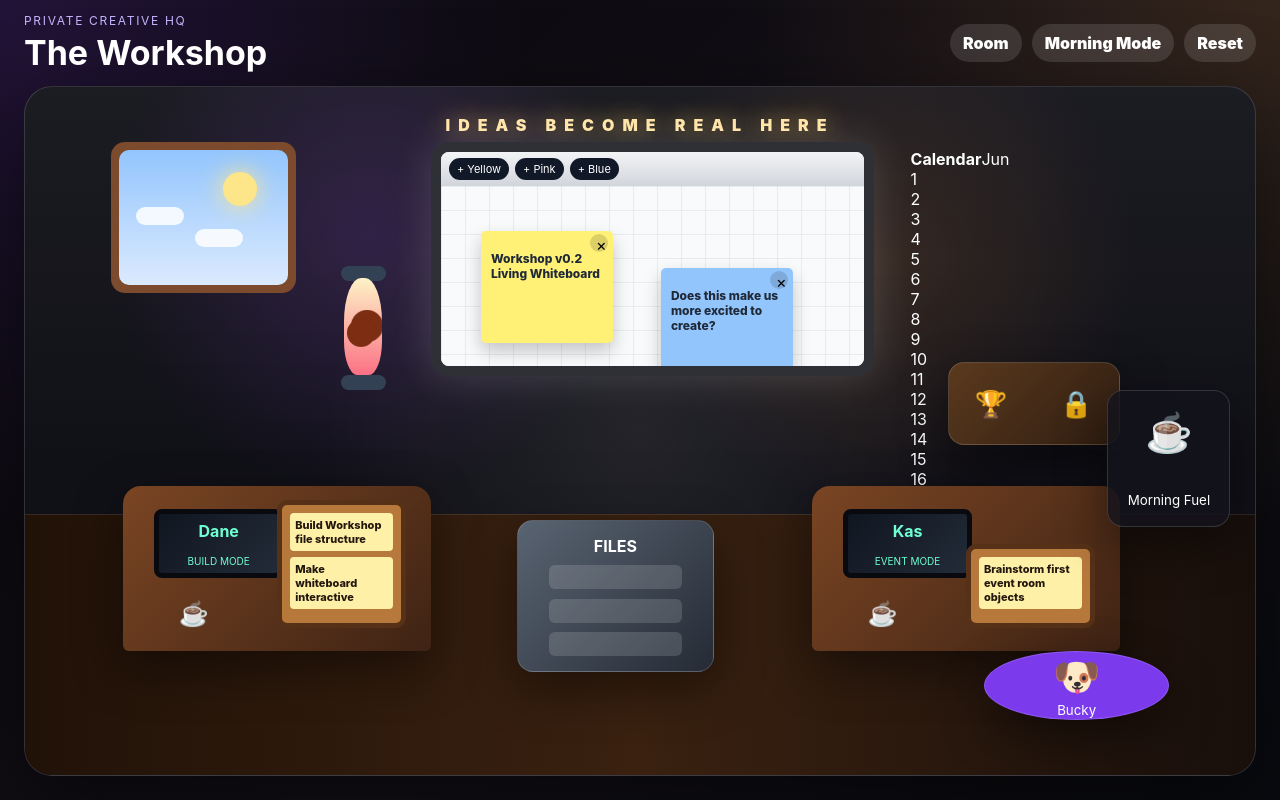
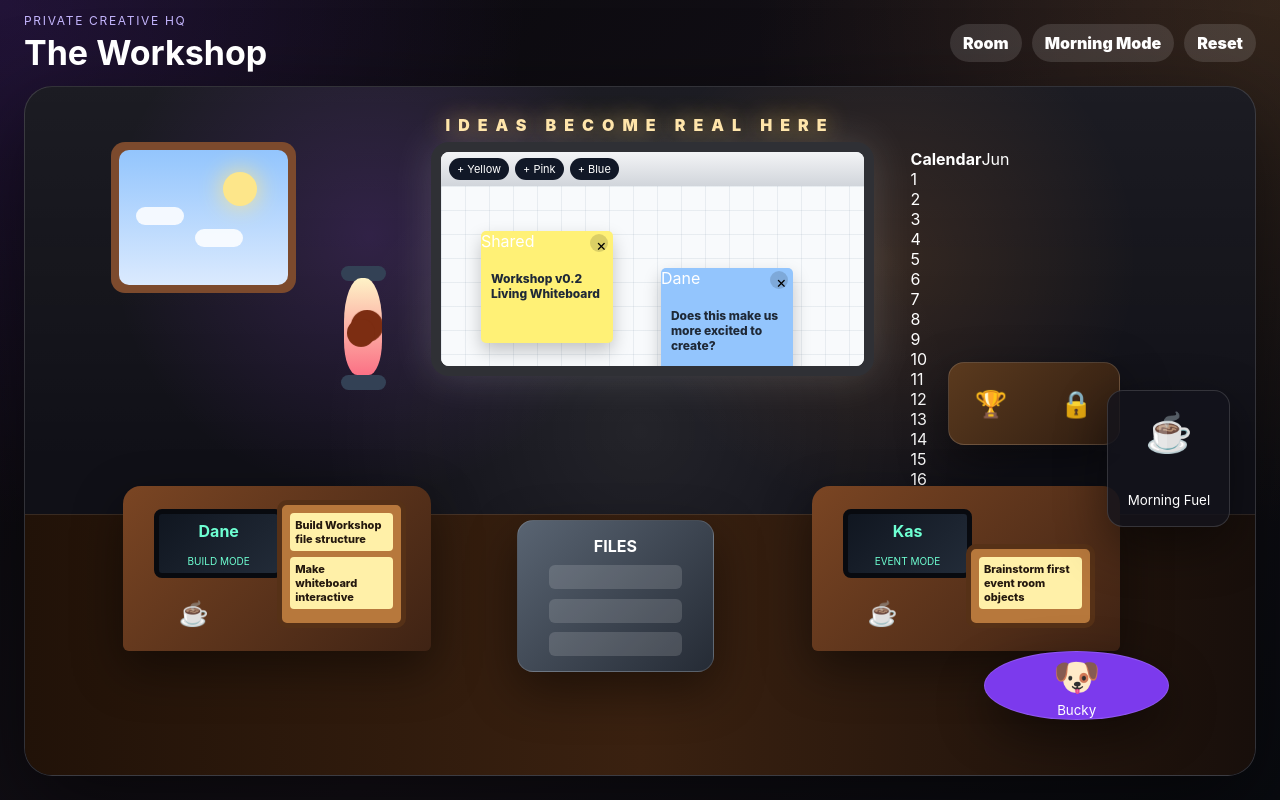
Before and after one commit to danechristensen21-prog/the-workshop, a React (Vite) app: page / in a window 1280 px wide. Built offline with nearby package versions, Linux system fonts and the light colour scheme.

Commit message:
Update StickyNote.jsx

```diff
--- a/src/objects/Whiteboard/StickyNote.jsx
+++ b/src/objects/Whiteboard/StickyNote.jsx
@@ -4,11 +4,9 @@ export default function StickyNote({ note, onUpdate, onDelete }) {
   const [isDragging, setIsDragging] = useState(false);
 
   function startDrag(event) {
-    if (event.target.tagName === "TEXTAREA" || event.target.tagName === "BUTTON") {
-      return;
-    }
+    event.preventDefault();
+    event.stopPropagation();
 
-    event.preventDefault();
     setIsDragging(true);
 
     const startX = event.clientX;
@@ -39,8 +37,11 @@ export default function StickyNote({ note, onUpdate, onDelete }) {
         isDragging ? "sticky-note--dragging" : ""
       }`}
       style={{ left: note.x, top: note.y }}
-      onPointerDown={startDrag}
+      onClick={(event) => event.stopPropagation()}
     >
+      <div className="sticky-drag-handle" onPointerDown={startDrag}>
+        <span>{note.owner}</span>
+
         <button
           className="sticky-delete"
           type="button"
@@ -48,6 +49,7 @@ export default function StickyNote({ note, onUpdate, onDelete }) {
         >
           ×
         </button>
+      </div>
 
       <textarea
         value={note.text}
```
Lines whose indentation alone changed are shown as unchanged.
